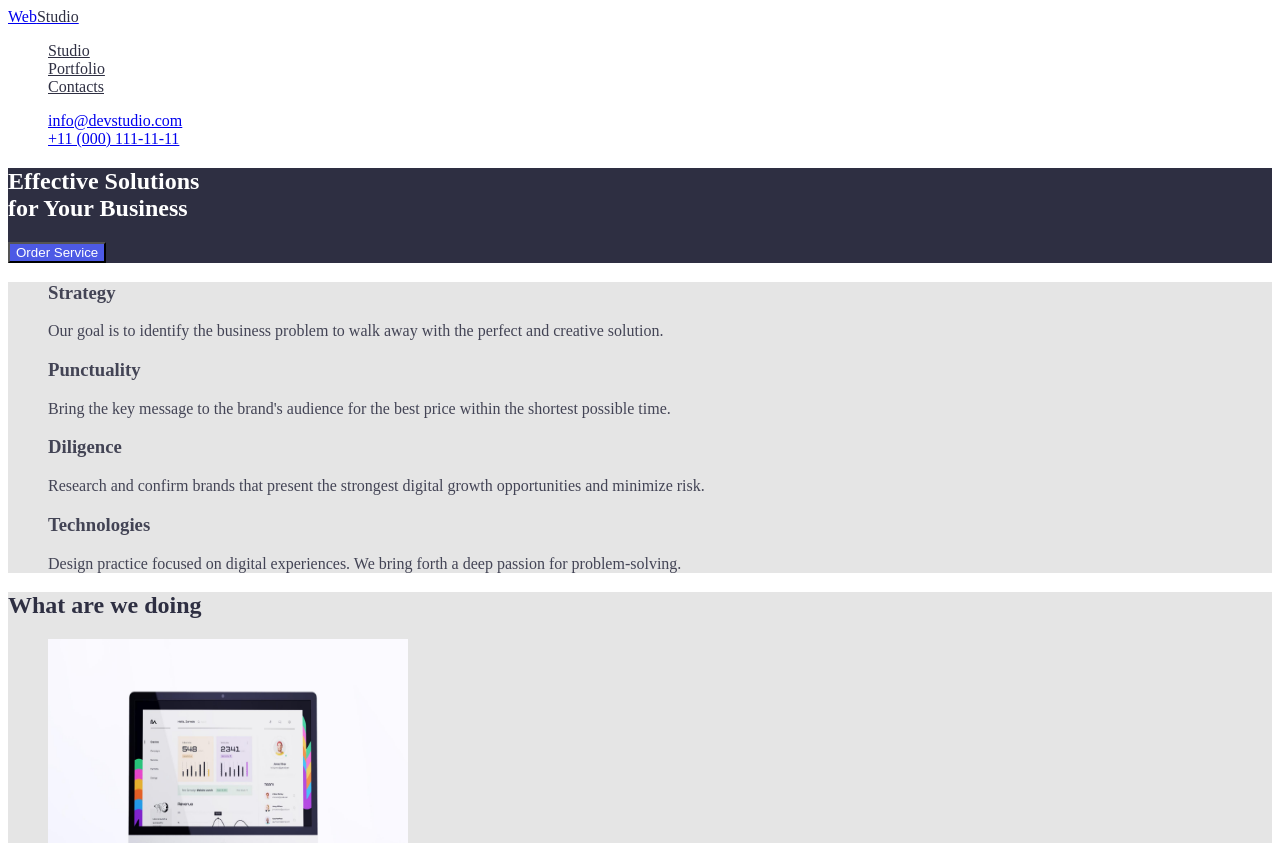
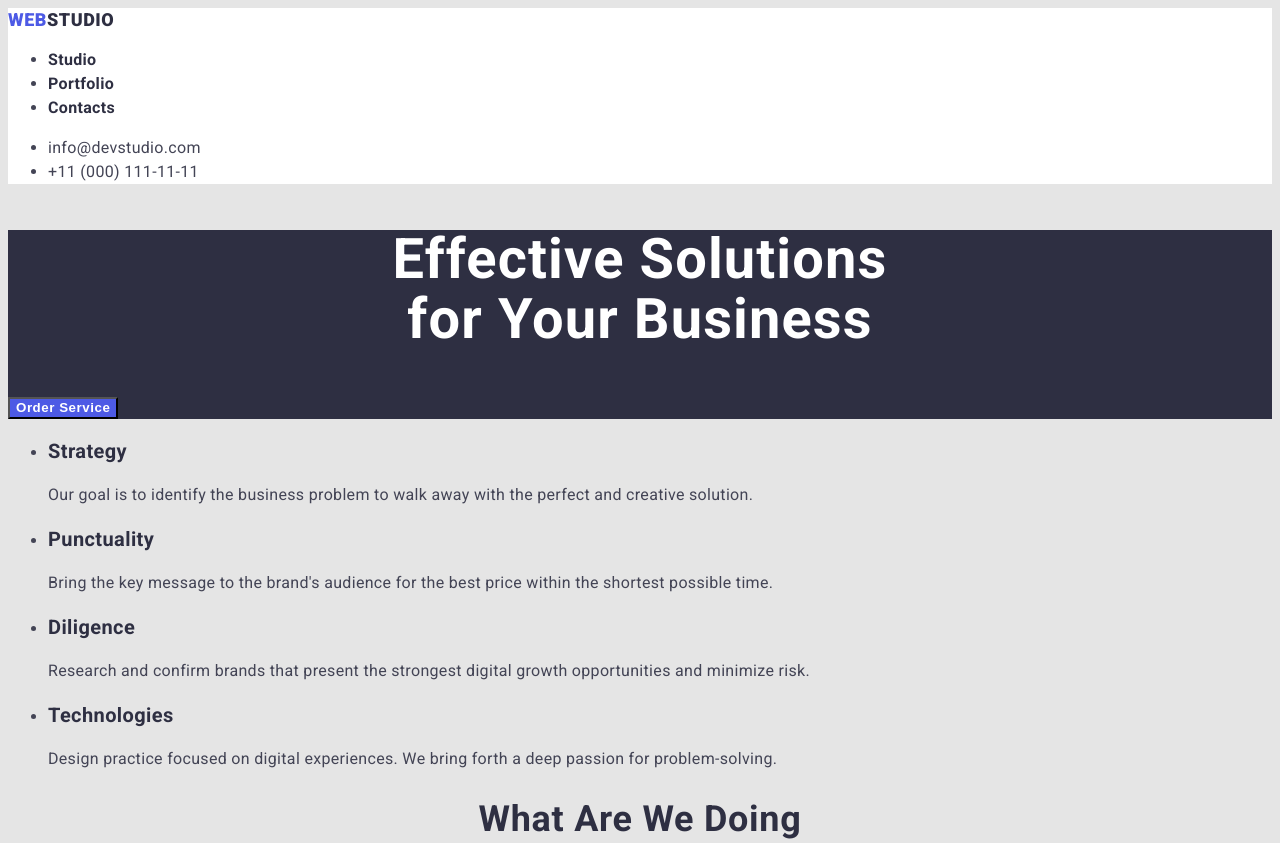
Before and after one commit to Natalia2110/goit-markup-hw-02, a plain HTML site: page index.html in a window 1280 px wide. Shown: the top 843 px of the page. Drawn offline with Linux system fonts and the light colour scheme.

Commit message:
second-style.html

```diff
--- a/css/styles.css
+++ b/css/styles.css
@@ -2,32 +2,216 @@
 :root {
     --body-text-color: #434455;
     --titele-color: #2E2F42;
+    --bacground-footer-color: #2E2F42;
     --primary-brand-color: #4D5AE5;
-    --white-color: #FFFFFF;
+    --white-title-color: #FFFFFF;
     --background-block-color: #E5E5E5;
     --accent-color: #E7E9FC;
-    --button-color:  #F4F4FD;
+    --bacground-button-color:  #F4F4FD;
     --button-focus-color: #404BBF;
 
 }
 
 body {
+    font-family: 'Roboto', sans-serif;
+    font-size: 16px;
     color: var(--body-text-color);
-    background-color: var(--white-color);
+    background-color: var(--background-block-color);
 }
 
+.header {
+    background-color: var(--white-title-color);
+
+}
+
+.logo {
+    font-family: 'Raleway' sans-serif;
+    font-style: normal;
+    font-weight: 800;
+    font-size: 18px;
+    line-height: 1.33;
+    display: flex;
+    align-items: center;
+    letter-spacing: 0.03em;
+    text-transform: uppercase;
+    color: var(--primary-brand-color);
+    text-decoration: none;
+}
+.header-logo.first{
+    color: var(--titele-color);
+
+
+}
+.navigation{
+
+}
+.navigation-list {
+
+}
+.navigation-link {
+    font-weight: 600;
+    line-height: 1.5;
+    letter-spacing: 0.02em;
+    text-decoration: none;
+    color: var(--titele-color);
+
+}
+.navigation-link:hover {
+    color: var(--body-text-color);
+}
+.navigation-link:focus {
+    color: var(--primary-brand-color);
+}
+
+.contacts {
+
+}
+.contacts-mail {
+    line-height: 1.5;
+    letter-spacing: 0.02em;
+    text-decoration: none;
+    color: var(--body-text-color);
+
+}
+.contacts-tel{
+
+    line-height: 24px;
+    letter-spacing: 0.02em;
+    text-decoration: none;
+    color: var(--body-text-color);
+
+}
+
+/* -----------hero------------ */
+
+.hero{
+    background-color: var(--bacground-footer-color);
+
+}
+.hero-title {
+
+    font-weight: 600;
+    font-size: 56px;
+    line-height: 1.07;
+    text-align: center;
+    letter-spacing: 0.02em;
+    color: var(--white-title-color);
+
+}
+.hero-button {
+    font-weight: 600;
+    line-height: 1.19;
+    display: flex;
+    align-items: center;
+    letter-spacing: 0.04em;
+    cursor: pointer;
+    color: var(--white-title-color);
+    background-color: var(--primary-brand-color);
+}
+.hero-button:hover {
+    background-color: var(--primary-brand-color);
+
+}
+.hero-button:focus {
+    background-color: var(--button-focus-color);
+}
+
+/* ------------about compan------------- */
+
+.visually-hidden {
+    position: absolute;
+    width: 1px;
+    height: 1px;
+    margin: -1px;
+    border: 0;
+    padding: 0;
+    white-space: nowrap;
+    clip-path: inset(100%);
+    clip: rect(0 0 0 0);
+    overflow: hidden;
+  }
+
+.mision-title {
+    font-weight: 600;
+    font-size: 20px;
+    line-height: 1.2;
+    letter-spacing: 0.02em;
+    color: var(--titele-color);
+}
+.mision-text {
+    line-height: 1.5;
+    letter-spacing: 0.02em;
+}
+
+.section {
+
+}
+.section-title {
+    font-weight: 600;
+    font-size: 36px;
+    line-height: 1.11;
+    text-align: center;
+    letter-spacing: 0.02em;
+    text-transform: capitalize;
+    color: var(--titele-color);
+}
+.team {
+    background-color: var(--bacground-button-color);
+
+}
+.team-first-title {
+    font-weight: 600;
+    font-size: 36px;
+    line-height: 1.11;
+    text-align: center;
+    letter-spacing: 0.02em;
+    text-transform: capitalize;
+    color: var(--titele-color);
+
+
+
+}
+.team-title {
+    font-weight: 600;
+    font-size: 20px;
+    line-height: 1.2;
+    text-align: center;
+    letter-spacing: 0.02em;
+}
+.team-text {
+
+    line-height: 1.5;
+    text-align: center;
+    letter-spacing: 0.02em;
+    }
+
+/* --------------FOOTER--------------- */
+
+.footer {
+    background-color: var(--bacground-footer-color);
+}
+.footer-logo {
+    color: #F4F4FD;
+}
+.footer-text {
+
+    line-height: 1.5;
+    letter-spacing: 0.02em;
+    color: var(--accent-color)
+}
+
+
+
+/*
 ul {
     list-style: none;
 }
 
-.
 
 .logo {
     color: var(--primary-brand-color);
 }
-.logo.primary {
-    colovar (--primary-brand-color);
-}
+
 
 .logo.first {
     color: var(--titele-color);
@@ -46,12 +230,12 @@ ul {
 .site-nav .link:focus {
     color: var(--primary-brand-color);
 }
-
+*/
 /*Contacts header*/
 
 
 
-/*button*/
+/*button
 .button {
     color: var(--body-text-color);
     background-color: var(--white-color);
@@ -72,7 +256,7 @@ ul {
 
 .button.secondary {
     color: var(--primary-brand-color);
-    background-color: var(--accent-color);
+    background-color: var(--bacground-button-color);
 }.button.secondary:hover{
     color: var(--white-color);
     background-color: var(--primary-brand-color)
@@ -81,8 +265,9 @@ ul {
     color: var(--white-color);
     background-color:var(--button-focus-color)
 }
+*/
 
-
+/*
 .section {
     background-color: var(--background-block-color);
 
@@ -108,6 +293,7 @@ ul {
 .title {
     color: var(--titele-color);
 }
+*/
 
 
 /* доопрацювати
--- a/index.html
+++ b/index.html
@@ -6,62 +6,67 @@
     <meta name="viewport" content="width=device-width, initial-scale=1.0" />
     <title>Document</title>
     <link rel="stylesheet" href="./css/styles.css">
+    <link rel="preconnect" href="https://fonts.googleapis.com">
+    <link rel="preconnect" href="https://fonts.googleapis.com">
+    <link rel="preconnect" href="https://fonts.gstatic.com" crossorigin>
+    <link href="https://fonts.googleapis.com/css2?family=Raleway:wght@800&family=Roboto:wght@400;500;700;900&display=swap" rel="stylesheet">
+
   </head>
   <body>
-    <header>
+    <header class="header">
       <!--logotype-->
-      <a href="./index.html" class="logo"><span>Web</span><span class="logo first">Studio</span></a>
+      <a href="./index.html" class="logo">Web<span class="header-logo first">Studio</span></a>
 
-      <nav>
-        <ul class="site-nav">
-          <li><a href="./index.html" class="link">Studio</a></li>
-          <li><a href="./portfolio.html" class="link">Portfolio</a></li>
-          <li><a href="" class="link">Contacts</a></li>
+      <nav class="navigation">
+        <ul class="navigation-list">
+          <li><a href="./index.html" class="navigation-link">Studio</a></li>
+          <li><a href="./portfolio.html" class="navigation-link">Portfolio</a></li>
+          <li><a href="" class="navigation-link">Contacts</a></li>
         </ul>
       </nav>
 
       <!--Contacts-->
-      <ul>
-        <li><a href="mailto:info@devstudio.com">info@devstudio.com</a></li>
-        <li><a href="tel:+110001111111">+11 (000) 111-11-11</a></li>
+      <ul class="contacts">
+        <li><a href="mailto:info@devstudio.com" class="contacts-mail">info@devstudio.com</a></li>
+        <li><a href="tel:+110001111111" class="contacts-tel">+11 (000) 111-11-11</a></li>
       </ul>
     </header>
 
     <main>
-      <section class="section first">
+      <section class="hero">
         <h1 class="hero-title">Effective Solutions <br />for Your Business</h1>
-        <button type="button" class="button primary">Order Service</button>
+        <button type="button" class="hero-button">Order Service</button>
       </section>
 
 
-      <!--about company-->
-      <section class="section">
-        <h2 hidden>About company</h2>
+      <!--mision-->
+      <section class="mision">
+        <h2 class="visually-hidden">About company</h2>
         <ul>
           <li>
-            <h3>Strategy</h3>
-            <p>
+            <h3 class="mision-title">Strategy</h3>
+            <p class="mision-text">
               Our goal is to identify the business problem to walk away with the
               perfect and creative solution.
             </p>
           </li>
           <li>
-            <h3>Punctuality</h3>
-            <p>
+            <h3 class="mision-title">Punctuality</h3>
+            <p class="mision-text">
               Bring the key message to the brand's audience for the best price
               within the shortest possible time.
             </p>
           </li>
           <li>
-            <h3>Diligence</h3>
-            <p>
+            <h3 class="mision-title">Diligence</h3>
+            <p class="mision-text">
               Research and confirm brands that present the strongest digital
               growth opportunities and minimize risk.
             </p>
           </li>
           <li>
-            <h3>Technologies</h3>
-            <p>
+            <h3 class="mision-title">Technologies</h3>
+            <p class="mision-text">
               Design practice focused on digital experiences. We bring forth a
               deep passion for problem-solving.
             </p>
@@ -92,8 +97,8 @@
       </section>
 
       <!--Team-->
-      <section class="section second">
-        <h2 class="section-title">Our Team</h2>
+      <section class="team">
+        <h2 class="team-first-title">Our Team</h2>
         <ul>
           <li>
             <img
@@ -101,8 +106,8 @@
               alt="man with laptop resenting something"
               width="264" height="260"
             />
-            <h3 class="title">Mark Guerrero</h3>
-            <p>Product Designer</p>
+            <h3 class="team-title">Mark Guerrero</h3>
+            <p class="team-text">Product Designer</p>
           </li>
           <li>
             <img
@@ -110,8 +115,8 @@
               alt="young smiling man"
               width="264" height="260"
             />
-            <h3 class="title">Tom Ford</h3>
-            <p>Frontend Developer</p>
+            <h3 class="team-title">Tom Ford</h3>
+            <p class="team-text">Frontend Developer</p>
           </li>
           <li>
             <img
@@ -119,8 +124,8 @@
               alt="young beautiful woman pink warm sweater natural look smiling portrait isolated long hair"
               width="264" height="260"
             />
-            <h3 class="title">Camila Garcia</h3>
-            <p>Marketing</p>
+            <h3 class="team-title">Camila Garcia</h3>
+            <p class="team-text">Marketing</p>
           </li>
           <li>
             <img
@@ -128,17 +133,17 @@
               alt="confident handsome guy posing against white wall"
               width="264" height="260"
             />
-            <h3 class="title">Daniel Wilson</h3>
-            <p>UI Designer</p>
+            <h3 class="team-title">Daniel Wilson</h3>
+            <p class="team-text">UI Designer</p>
           </li>
         </ul>
       </section>
     </main>
 
     <footer>
-      <section class="section first">
-        <a href="./index.html" class="logo"><span>Web</span><span class="logo second ">Studio</span></a>
-        <p>
+      <section class="footer">
+        <a href="./index.html" class="logo">Web<span class="footer-logo">Studio</span></a>
+        <p class="footer-text">
           Increase the flow of customers and sales for your business with
           digital marketing & growth solutions.
         </p>
```
Also changed, not shown: portfolio.html (+3 -0 lines).
